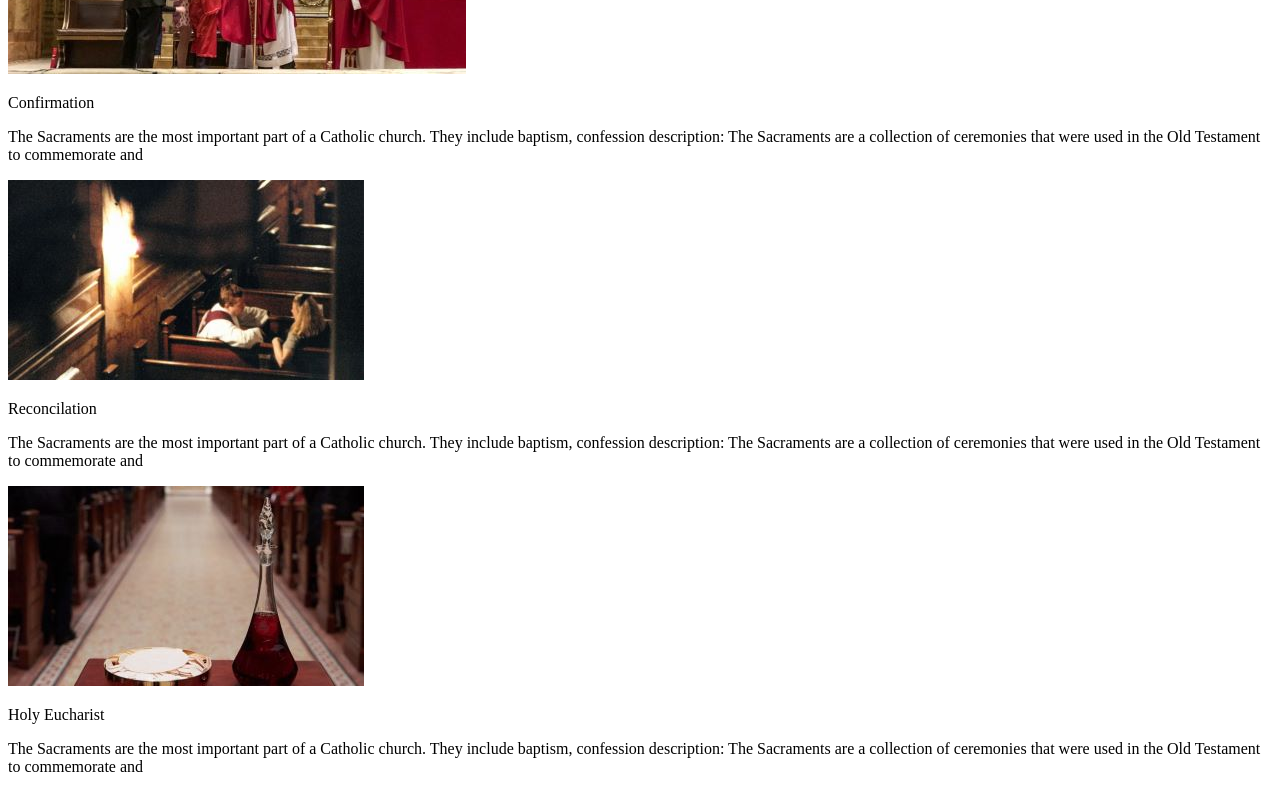
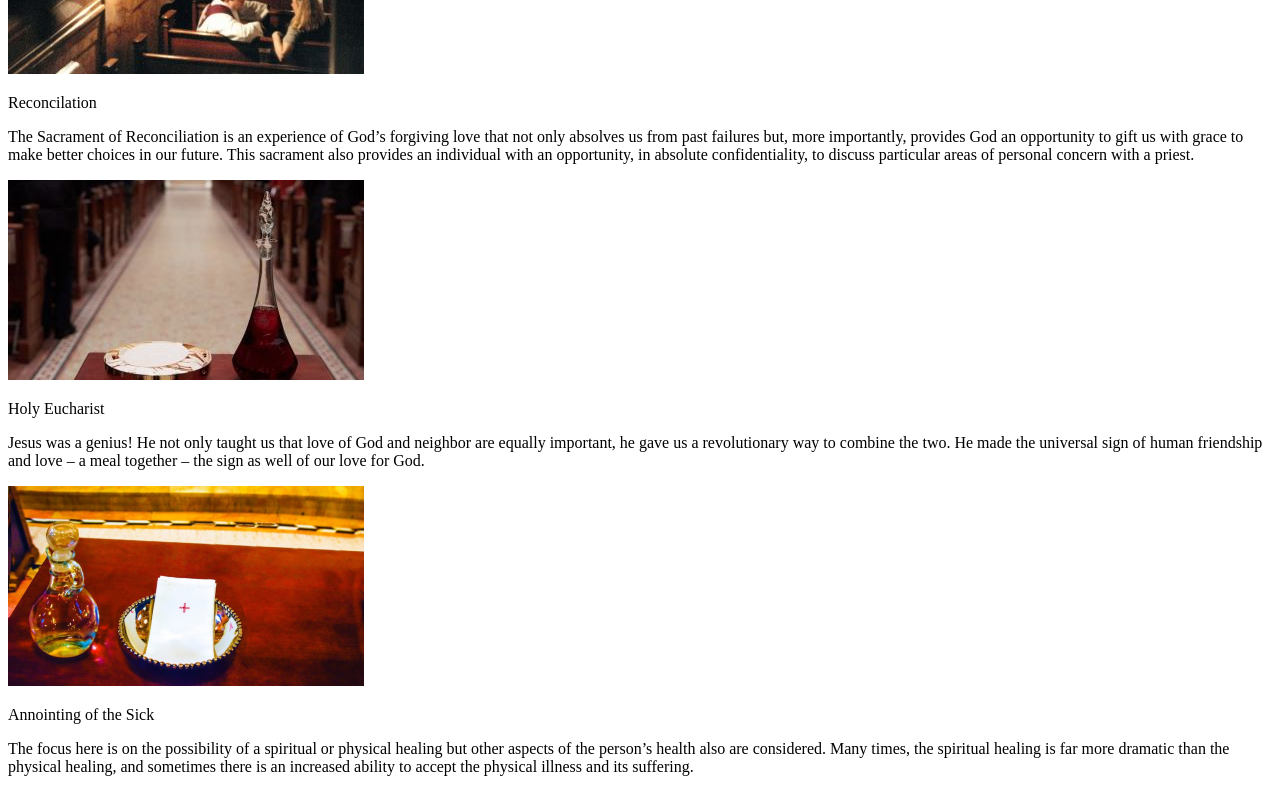
Before and after one commit to Masha-bit/Church-Site, a Next.js app: page /Sacrament in a window 1280 px wide. Shown: the part 1460-2250 px from the top of the page. Built offline with nearby package versions, Linux system fonts and the light colour scheme.

Commit message:
feat: updated donate page

```diff
--- /dev/null
+++ b/src/app/Donation/page.jsx
@@ -0,0 +1,82 @@
+"use client"
+import Image from 'next/image'
+import { useEffect, useState } from 'react'
+import Link from 'next/link'
+import React from 'react'
+import Nav from '../components/Nav'
+import Footer from '../components/Footer'
+import Contact from '../components/Contact'
+import Header from '../components/Header'
+import {LiaMapMarkedAltSolid} from 'react-icons/lia'
+import {BiPhoneCall} from 'react-icons/bi'
+import {FiMail} from 'react-icons/fi'
+import {BiLogoFacebook, BiLogoInstagram, BiLogoYoutube} from "react-icons/bi"
+import ScrollToTop from '../components/ScrollToTop'
+
+
+export default function page() {
+
+    const bro = "#765426"
+
+    const catholic_cream = "#f5eee4"
+
+  return (
+    <main className='h-[auto] relative'>
+    <Header title={"DONATIONS"} image={'/subscribe-bg-scaled.jpg'}/>
+
+    <section className='h-[700px] w-[100vw] bg-[white] flex flex-col items-center justify-center font-cinzel relative'>
+      <p className='w-[100vw] h-[auto] block text-center font-oswald text-[15px] text-[#825835] absolute top-0 left-0'> DONATE</p>
+
+        <aside className='h-[80%] w-[auto]'>
+
+        <div className='h-[200px] w-[80vw] text-[30px] text-[#000000] text-center flex items-center justify-center p-2 relative'>
+          <span className='h-[1px] w-[50px] bg-[#f1d1b7] mx-5'></span>
+            Let’s join together and work to assure a bright future for the parish.
+            <span className='h-[1px] w-[50px] bg-[#f1d1b7] mx-5'></span>
+            <p className='w-[100%] h-[auto] block text-center font-oswald text-[12px] text-[#825835] absolute bottom-0 left-0'></p>
+        </div>
+
+        <div className='flex items-center justify-around'>
+            <aside className=''>
+                <img src='stlawrence-2.jpg' className='w-[450px]'/>
+            </aside>
+
+            <aside className='h-[360px] w-[600px] text-left'>
+            <p className='text-2xl text-[#7c583a]'>Make a Donation</p>
+            <table>
+                <tbody className='text-sm'>
+                    <tr>
+                        <th>Fidelity Bank</th>
+                        <td>00000000000000</td>
+                    </tr>
+                    <tr>
+                        <th>First Bank Plc</th>
+                        <td>00000000000000</td>
+                    </tr>
+                    <tr>
+                        <th>UBA</th>
+                        <td>00000000000000</td>
+                    </tr>
+                </tbody>
+                <style>
+                    {`
+                    tr{
+                        height:40px;
+                        margin-top: 1rem;
+                        margin-bottom: 1rem;
+                    }
+                    th{
+                        width: 150px;
+                    }
+                    `}
+                </style>
+            </table>
+            </aside>
+        </div>
+
+
+        </aside>
+    </section>
+    </main>
+  )
+}
--- a/src/app/components/Footer.jsx
+++ b/src/app/components/Footer.jsx
@@ -68,10 +68,10 @@ export default function Footer() {
                     <a href="/Ministry" className='my-2 text-[black] no-underline'>
                     LAITY
                     </a>
-                    <a href="" className='my-2 text-[black] no-underline'>
+                    <a href="/Sacrament" className='my-2 text-[black] no-underline'>
                     SACRAMENTS
                     </a>
-                    <a href="" className='my-2 text-[black] no-underline'>
+                    <a href="/Donation" className='my-2 text-[black] no-underline'>
                     DONATIONS
                     </a>
                     </span>
--- a/src/app/components/Nav.jsx
+++ b/src/app/components/Nav.jsx
@@ -87,11 +87,11 @@ export default function Nav(props) {
                     <p className={`${isActive == "sacrament" ? "open":"close"}`} onClick={() => handleLinkActive("sacrament")}>SACRAMENTS</p>
                 </Link>
 
-                <Link href="" className='text-[black] no-underline'>
+                <Link href="/Donation" className='text-[black] no-underline'>
                     <p className={`${isActive == "media" ? 'open':'close'}`} onClick={() => handleLinkActive("media")}>MEDIA</p>
                 </Link>
 
-                <a href="" className='hover:transition-all hover:text-[black] no-underline'>
+                <a href="/Donation" className='hover:transition-all hover:text-[black] no-underline'>
                     <div className='h-[40px] w-[120px] bg-[#b4884a62] transition-all hover:transition-all hover:bg-[#86673ba7] hover:text-[white] flex items-center justify-center text-[black]'>DONATE TODAY</div>
                 </a>
             </div>
--- a/src/app/components/sacrament.js
+++ b/src/app/components/sacrament.js
@@ -11,37 +11,37 @@ const sacramentDescription = {
       {
         name: 'Baptism',
         url: baptism,
-        description: `The Sacraments are the most important part of a Catholic church. They include baptism, confession description: The Sacraments are a collection of ceremonies that were used in the Old Testament to commemorate and`
+        description: `Through the Sacrament of Baptism, we are freed from sin and reborn as children of God. We become members of Christ, are incorporated into the Church, and made sharers in the Church’s mission. Through the waters of Baptism, sin is forgiven and the new Christian, having died with Christ, rises to new and everlasting life.`
+      },
+      {
+        name: 'Reconcilation',
+        url: reconcilation,
+        description: `The Sacrament of Reconciliation is an experience of God’s forgiving love that not only absolves us from past failures but, more importantly, provides God an opportunity to gift us with grace to make better choices in our future. This sacrament also provides an individual with an opportunity, in absolute confidentiality, to discuss particular areas of personal concern with a priest.`
+      },
+      {
+        name: 'Holy Eucharist',
+        url: eucharist,
+        description: `Jesus was a genius! He not only taught us that love of God and neighbor are equally important, he gave us a revolutionary way to combine the two. He made the universal sign of human friendship and love – a meal together – the sign as well of our love for God.`
+      },
+      {
+        name: 'Annointing of the Sick',
+        url: annointing,
+        description: `The focus here is on the possibility of a spiritual or physical healing but other aspects of the person’s health also are considered. Many times, the spiritual healing is far more dramatic than the physical healing, and sometimes there is an increased ability to accept the physical illness and its suffering.`
+      },
+      {
+        name: 'Funerals',
+        url: funeral,
+        description: `The focus here is on the possibility of a spiritual or physical healing but other aspects of the person’s health also are considered. Many times, the spiritual healing is far more dramatic than the physical healing, and sometimes there is an increased ability to accept the physical illness and its suffering.`
       },
       {
         name: 'Confirmation',
         url: confirmation,
-        description: `The Sacraments are the most important part of a Catholic church. They include baptism, confession description: The Sacraments are a collection of ceremonies that were used in the Old Testament to commemorate and`
-      },
-      {
-        name: 'Reconcilation',
-        url: reconcilation,
-        description: `The Sacraments are the most important part of a Catholic church. They include baptism, confession description: The Sacraments are a collection of ceremonies that were used in the Old Testament to commemorate and`
-      },
-      {
-        name: 'Holy Eucharist',
-        url: eucharist,
-        description: `The Sacraments are the most important part of a Catholic church. They include baptism, confession description: The Sacraments are a collection of ceremonies that were used in the Old Testament to commemorate and`
-      },
-      {
-        name: 'Annointing of the Sick',
-        url: annointing,
-        description: `The Sacraments are the most important part of a Catholic church. They include baptism, confession description: The Sacraments are a collection of ceremonies that were used in the Old Testament to commemorate and`
-      },
-      {
-        name: 'Funerals',
-        url: funeral,
-        description: `The Sacraments are the most important part of a Catholic church. They include baptism, confession description: The Sacraments are a collection of ceremonies that were used in the Old Testament to commemorate and`
+        description: `The Roman Catholic Church views confirmation as a sacrament instituted by Jesus Christ. It confers the gifts of the Holy Spirit (wisdom, understanding, knowledge, counsel, fortitude, piety, and fear of the Lord) upon the recipient, who must be a baptized person at least seven years old.`
       },
       {
         name: 'Marriage',
         url: marriage,
-        description: `The Sacraments are the most important part of a Catholic church. They include baptism, confession description: The Sacraments are a collection of ceremonies that were used in the Old Testament to commemorate and`
+        description: `Jesus was a genius! He not only taught us that love of God and neighbor are equally important, he gave us a revolutionary way to combine the two. He made the universal sign of human friendship and love – a meal together – the sign as well of our love for God.`
       },
     ]
 }
--- a/src/app/page.js
+++ b/src/app/page.js
@@ -34,14 +34,20 @@ export default function Home() {
   </div>
 </section>
 
+<section className='h-[600px] w-[100vw] flex items-center justify-center'>
+  <MissionStatement/>
+</section>
 
 <section className='mt-[5rem]'>
 <MassSchedule/>
 </section>
 
-<section className='h-[600px] w-[100vw] flex items-center justify-center'>
-  <MissionStatement/>
+<section className='h-[500px] w-[100vw] flex items-center'>
+  <aside></aside>
+  <aside></aside>
 </section>
+
+
 
 </div>
   )
```
Also changed, not shown: public/stlawrence-2.jpg (added).
